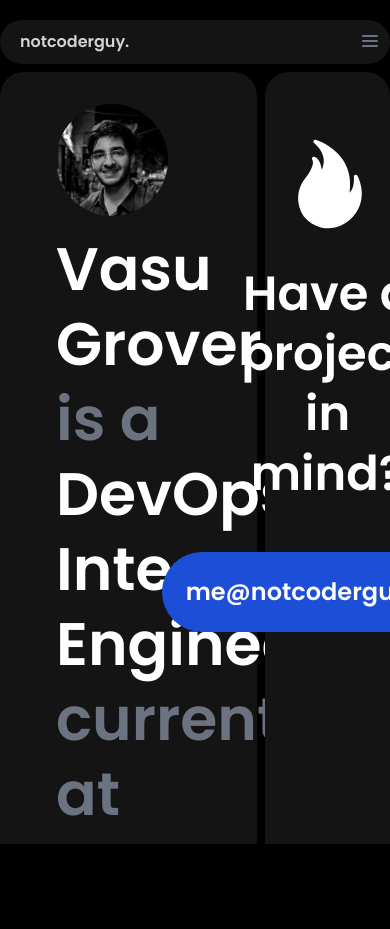
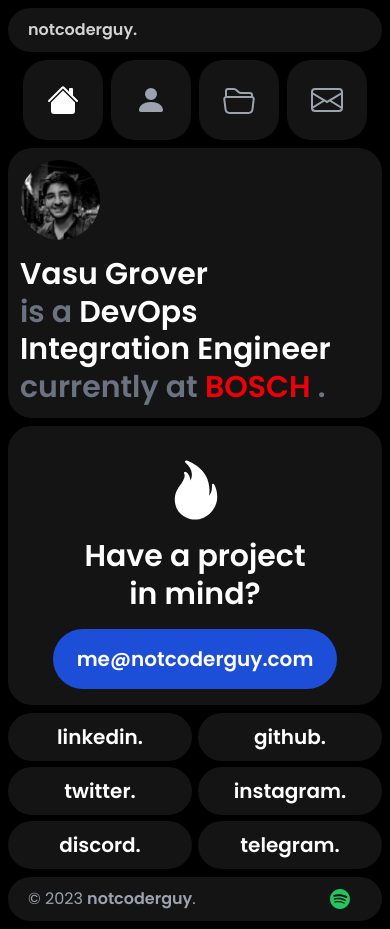
Before and after one commit to notcoderguy/notcoderguy.com, a React (Create React App) app: page / in a window 390 px wide. Before the commit the page ends 844 px from the top, so only its background shows below. Built offline with nearby package versions, Linux system fonts and the light colour scheme; no server answers.

Commit message:
made it responsive

```diff
--- a/src/App.js
+++ b/src/App.js
@@ -19,16 +19,14 @@
   useEffect(() => {
     const page = document.querySelector('.page');
     page.classList.add('page-transition-enter');
-
-    // Optional: Remove the class after the animation completes
-    const animationDuration = 500; // match the CSS animation duration
+    const animationDuration = 500;
     setTimeout(() => {
       page.classList.remove('page-transition-enter');
     }, animationDuration);
   }, [location.pathname]);
 
   return (
-    <div className="page flex min-h-screen max-h-screen flex-col bg-base-100 text-primary-content font-poppins selection:bg-primary scrollbar-hide selection:text-primary-content max-w-7xl mx-auto overflow-hidden">
+    <div className="page bg-base-100 text-primary-content font-poppins selection:bg-primary scrollbar-hide selection:text-primary-content flex flex-col max-w-7xl mx-2 mb-2 xl:mb-0 2xl:mb-0 xl:mx-auto 2xl:mx-auto 2xl:min-h-screen max-h-fit 2xl:max-h-screen overflow-hidden">
       <Navbar />
         <Routes>
           <Route path="/" element={<Home />} />
--- a/src/components/Footer.js
+++ b/src/components/Footer.js
@@ -1,4 +1,4 @@
-import React, {useState, useEffect} from 'react'
+import React, { useState, useEffect } from 'react'
 import { Link } from 'react-router-dom'
 import { getNowPlaying } from '../utils/spotify'
 
@@ -23,7 +23,7 @@
     }
 
     fetchData();
-  }, );
+  },);
 
   useEffect(() => {
     const interval = setInterval(() => {
@@ -41,14 +41,15 @@
       fetchData();
     }, 10000);
     return () => clearInterval(interval);
-  }, );
+  },);
 
   return (
     <div>
-      <footer className="mt-2 container flex flex-wrap items-center justify-between mx-auto max-w-7xl mb-5 bg-base-200 px-2 sm:px-4 py-2.5 rounded-full">
+      <footer className="mt-2 container flex flex-wrap items-center justify-between sm:mx-auto max-w-7xl sm:mb-5 bg-base-200 px-2 sm:px-4 sm:py-2.5 rounded-full">
         <span className="text-md text-gray-400 ml-3">&copy; {currentYear} <Link to="/"
           className="font-bold hover:text-white transition duration-500 ease-in-out">notcoderguy</Link>.
         </span>
+
         <span className="flex flex-wrap items-center my-3 mr-6 text-md text-white">
           <div className={`md:flex sm:flex-row space-x-2 hidden text-sm ${isPlaying ? 'animate-pulse' : ''}`}>
             <svg className="h-4 w-4 mt-[2px]" viewBox="0 0 168 168">
@@ -60,6 +61,16 @@
               <p className="capsize font-bold"><a href="https://spotifyx.notcoderguy.com/" target="_blank" rel="noopener noreferrer">{song}.</a></p>
             </div>
           </div>
+
+          <div className={`md:hidden flex flex-row ${isPlaying ? 'animate-pulse' : ''}`}>
+            <a href="https://spotifyx.notcoderguy.com/" target="_blank" rel="noopener noreferrer">
+              <svg className="h-5 w-5" viewBox="0 0 168 168">
+                <path fill="#22c55e"
+                  d="M83.996.277C37.747.277.253 37.77.253 84.019c0 46.251 37.494 83.741 83.743 83.741 46.254 0 83.744-37.49 83.744-83.741 0-46.246-37.49-83.738-83.745-83.738l.001-.004zm38.404 120.78a5.217 5.217 0 01-7.18 1.73c-19.662-12.01-44.414-14.73-73.564-8.07a5.222 5.222 0 01-6.249-3.93 5.213 5.213 0 013.926-6.25c31.9-7.291 59.263-4.15 81.337 9.34 2.46 1.51 3.24 4.72 1.73 7.18zm10.25-22.805c-1.89 3.075-5.91 4.045-8.98 2.155-22.51-13.839-56.823-17.846-83.448-9.764-3.453 1.043-7.1-.903-8.148-4.35a6.538 6.538 0 014.354-8.143c30.413-9.228 68.222-4.758 94.072 11.127 3.07 1.89 4.04 5.91 2.15 8.976v-.001zm.88-23.744c-26.99-16.031-71.52-17.505-97.289-9.684-4.138 1.255-8.514-1.081-9.768-5.219a7.835 7.835 0 015.221-9.771c29.581-8.98 78.756-7.245 109.83 11.202a7.823 7.823 0 012.74 10.733c-2.2 3.722-7.02 4.949-10.73 2.739z">
+                </path>
+              </svg>
+            </a>
+          </div>
         </span>
       </footer>
     </div>
--- a/src/components/Navbar.js
+++ b/src/components/Navbar.js
@@ -1,81 +1,41 @@
-import React, { useState } from 'react';
+import React from 'react';
 import { Link, useLocation } from 'react-router-dom';
 
 function Navbar() {
   const location = useLocation();
 
-  const [isOpen, setIsOpen] = useState(false);
-
-  const toggleMenu = () => {
-    setIsOpen(!isOpen);
-  };
-
   const isActive = (pathname) => location.pathname === pathname;
 
   return (
-    <nav className="mt-5 bg-base-200 px-2 sm:px-4 py-2.5 rounded-full">
+    <div className="">
+      <nav className="mt-2 lg:mt-5 bg-base-200 px-2 sm:px-4 py-2.5 rounded-full">
         <div className="container flex flex-wrap items-center justify-between mx-auto max-w-full">
           <Link to="/" className="flex text-md items-center font-bold ml-3">
             notcoderguy.
           </Link>
-        <div className="flex md:hidden">
-          <button
-            type="button"
-            className="text-gray-500 hover:text-white focus:outline-none focus:text-white"
-            onClick={toggleMenu}
-          >
-            <svg
-              className="h-6 w-6 fill-current"
-              viewBox="0 0 24 24"
-              xmlns="http://www.w3.org/2000/svg"
-            >
-              {isOpen ? (
-                <path
-                  fillRule="evenodd"
-                  clipRule="evenodd"
-                  d="M19.293 4.293a1 1 0 0 0-1.414-1.414L12 10.586 5.121 3.707a1 1 0 0 0-1.414 1.414L10.586 12l-6.879 6.879a1 1 0 1 0 1.414 1.414L12 13.414l6.879 6.879a1 1 0 0 0 1.414-1.414L13.414 12l6.879-6.879z"
-                />
-              ) : (
-                <path
-                  fillRule="evenodd"
-                  clipRule="evenodd"
-                  d="M4 6a1 1 0 0 1 1-1h14a1 1 0 1 1 0 2H5a1 1 0 0 1-1-1zm0 5a1 1 0 0 1 1-1h14a1 1 0 1 1 0 2H5a1 1 0 0 1-1-1zm0 5a1 1 0 0 1 1-1h14a1 1 0 1 1 0 2H5a1 1 0 0 1-1-1z"
-                />
-              )}
-            </svg>
-          </button>
-        </div>
-        <div
-          className={`${
-            isOpen ? 'block' : 'hidden'
-          } md:flex md:items-center w-full md:w-auto`}
-        >
+          <div className="hidden md:flex md:items-center w-full md:w-auto">
             <div className="flex flex-col font-extrabold absolute md:static md:flex-row md:ml-auto mt-3 md:mt-0">
               <Link
                 to="/"
                 className={`text-md py-2.5 mr-4 md:mr-7 hover:text-white transition duration-500 ease-in-out ${isActive('/') ? 'text-white' : 'text-gray-400'}`}
-              onClick={toggleMenu}
               >
                 home.
               </Link>
               <Link
                 to="/about"
                 className={`text-md py-2.5 mr-4 md:mr-7 hover:text-white transition duration-500 ease-in-out ${isActive('/about') ? 'text-white' : 'text-gray-400'}`}
-              onClick={toggleMenu}
               >
                 about.
               </Link>
               <Link
                 to="/projects"
                 className={`text-md py-2.5 mr-4 md:mr-7 hover:text-white transition duration-500 ease-in-out ${isActive('/projects') ? 'text-white' : 'text-gray-400'}`}
-              onClick={toggleMenu}
               >
                 projects.
               </Link>
               <Link
                 to="/contact"
                 className={`text-md py-2.5 mr-4 md:mr-7 hover:text-white transition duration-500 ease-in-out ${isActive('/contact') ? 'text-white' : 'text-gray-400'}`}
-              onClick={toggleMenu}
               >
                 contact.
               </Link>
@@ -83,6 +43,52 @@
           </div>
         </div>
       </nav>
+      <div className="flex md:hidden">
+        <div className="grid grid-cols-4 gap-2 mt-2 max-w-full mx-auto">
+          <div className="items-center justify-center bg-base-200 text-lg rounded-3xl p-6">
+            <Link
+              to="/"
+              className={`${isActive('/') ? 'text-white' : 'text-gray-400'}`}
+            >
+              <svg xmlns="http://www.w3.org/2000/svg" className="h-8 w-auto" fill="currentColor" viewBox="0 0 16 16">
+                <path d="M8.707 1.5a1 1 0 0 0-1.414 0L.646 8.146a.5.5 0 0 0 .708.708L8 2.207l6.646 6.647a.5.5 0 0 0 .708-.708L13 5.793V2.5a.5.5 0 0 0-.5-.5h-1a.5.5 0 0 0-.5.5v1.293z" />
+                <path d="m8 3.293 6 6V13.5a1.5 1.5 0 0 1-1.5 1.5h-9A1.5 1.5 0 0 1 2 13.5V9.293z" />
+              </svg>
+            </Link>
+          </div>
+          <div className="items-center justify-center bg-base-200 text-lg rounded-3xl p-6">
+            <Link
+              to="/about"
+              className={`${isActive('/about') ? 'text-white' : 'text-gray-400'}`}
+            >
+              <svg xmlns="http://www.w3.org/2000/svg" className="h-8 w-auto" fill="currentColor" viewBox="0 0 16 16">
+                <path d="M3 14s-1 0-1-1 1-4 6-4 6 3 6 4-1 1-1 1zm5-6a3 3 0 1 0 0-6 3 3 0 0 0 0 6" />
+              </svg>
+            </Link>
+          </div>
+          <div className="items-center justify-center bg-base-200 text-lg rounded-3xl p-6">
+            <Link
+              to="/projects"
+              className={`${isActive('/projects') ? 'text-white' : 'text-gray-400'}`}
+            >
+              <svg xmlns="http://www.w3.org/2000/svg" className="h-8 w-auto" fill="currentColor" viewBox="0 0 16 16">
+                <path d="M1 3.5A1.5 1.5 0 0 1 2.5 2h2.764c.958 0 1.76.56 2.311 1.184C7.985 3.648 8.48 4 9 4h4.5A1.5 1.5 0 0 1 15 5.5v.64c.57.265.94.876.856 1.546l-.64 5.124A2.5 2.5 0 0 1 12.733 15H3.266a2.5 2.5 0 0 1-2.481-2.19l-.64-5.124A1.5 1.5 0 0 1 1 6.14zM2 6h12v-.5a.5.5 0 0 0-.5-.5H9c-.964 0-1.71-.629-2.174-1.154C6.374 3.334 5.82 3 5.264 3H2.5a.5.5 0 0 0-.5.5zm-.367 1a.5.5 0 0 0-.496.562l.64 5.124A1.5 1.5 0 0 0 3.266 14h9.468a1.5 1.5 0 0 0 1.489-1.314l.64-5.124A.5.5 0 0 0 14.367 7z" />
+              </svg>
+            </Link>
+          </div>
+          <div className="items-center justify-center bg-base-200 text-lg rounded-3xl p-6">
+            <Link
+              to="/contact"
+              className={`${isActive('/contact') ? 'text-white' : 'text-gray-400'}`}
+            >
+              <svg xmlns="http://www.w3.org/2000/svg" className="h-8 w-auto" fill="currentColor" viewBox="0 0 16 16">
+                <path d="M0 4a2 2 0 0 1 2-2h12a2 2 0 0 1 2 2v8a2 2 0 0 1-2 2H2a2 2 0 0 1-2-2zm2-1a1 1 0 0 0-1 1v.217l7 4.2 7-4.2V4a1 1 0 0 0-1-1zm13 2.383-4.708 2.825L15 11.105zm-.034 6.876-5.64-3.471L8 9.583l-1.326-.795-5.64 3.47A1 1 0 0 0 2 13h12a1 1 0 0 0 .966-.741M1 11.105l4.708-2.897L1 5.383z" />
+              </svg>
+            </Link>
+          </div>
+        </div>
+      </div>
+    </div>
   );
 }
 
--- a/src/pages/Home.js
+++ b/src/pages/Home.js
@@ -1,4 +1,4 @@
-import React, { useEffect } from 'react'
+import React, { useEffect, useState } from 'react'
 import { useNavigate } from 'react-router-dom'
 
 import { motion } from 'framer-motion'
@@ -7,38 +7,48 @@
 
 function Home() {
   const navigate = useNavigate();
+  const [lastNavigationTime, setLastNavigationTime] = useState(0);
+  const navigationCooldown = 1000;
 
   useEffect(() => {
     document.title = "Home | NotCoderGuy";
   }, []);
 
   useEffect(() => {
+    let scrollIntensity = 0;
     const handleWheel = (event) => {
+      const now = Date.now();
+      if (now - lastNavigationTime < navigationCooldown) return;
+      scrollIntensity += Math.abs(event.deltaY);
+      if (scrollIntensity > 300) {
         if (event.deltaY > 0) {
           navigate('/about');
-      } else if (event.deltaY < 0) {
+        } else {
           navigate('/contact');
         }
+        setLastNavigationTime(now);
+        scrollIntensity = 0;
+      }
     };
-
     window.addEventListener('wheel', handleWheel, { passive: false });
-
-    return () => window.removeEventListener('wheel', handleWheel);
-  }, [navigate]);
+    return () => {
+      window.removeEventListener('wheel', handleWheel);
+    };
+  }, [navigate, lastNavigationTime]);
 
   return (
     <div>
-      <div className="grid grid-cols-3 gap-2 mt-2">
+      <div className="grid grid-cols-1 lg:grid-cols-3 gap-2 mt-2">
         <motion.div
           initial={{ y: 40, opacity: 0 }}
           animate={{ y: 0, opacity: 1 }}
           transition={{ duration: 0.5 }}
-          className="bg-base-200 rounded-3xl text-white transform transition duration-500 ease-in-out col-span-2">
-          <div className="flex flex-col items-left p-8 ml-6 ">
+          className="bg-base-200 rounded-3xl text-white lg:col-span-2">
+          <div className="flex flex-col items-left p-3 md:p-8 md:ml-6 ">
             <div className="mb-4">
-              <img src={dp} alt="dp" className="w-28 h-28 rounded-full"></img>
+              <img src={dp} alt="dp" className="w-20 lg:w-28 h-20 lg:h-28 rounded-full"></img>
             </div>
-            <h1 className="text-6xl font-bold leading-tight">Vasu Grover<br></br><span className="text-gray-500">is a</span> DevOps Integration Engineer <span className="text-gray-500">currently at <a className="text-[#ED0007]" href="https://www.bosch.com/" target="_blank" rel="noreferrer noopener"> BOSCH </a>.</span></h1>
+            <h1 className="text-3xl lg:text-6xl font-bold leading-tight lg:leading-tight">Vasu Grover<br></br><span className="text-gray-500">is a</span> DevOps Integration Engineer <span className="text-gray-500">currently at <a className="text-[#ED0007]" href="https://www.bosch.com/" target="_blank" rel="noreferrer noopener"> BOSCH </a>.</span></h1>
           </div>
         </motion.div>
 
@@ -46,72 +56,66 @@
           initial={{ y: 40, opacity: 0 }}
           animate={{ y: 0, opacity: 1 }}
           transition={{ duration: 0.5 }}
-          className="bg-base-200 rounded-3xl text-white transform transition duration-500 ease-in-out">
+          className="bg-base-200 rounded-3xl text-white">
           <div className="flex flex-col items-center p-4">
-            <div className="mb-8 mt-12">
-              <svg className='w-auto h-24 mx-auto text-white' viewBox="0 0 50 52" xmlns="http://www.w3.org/2000/svg" fill="currentColor"><path d="M38.433 43.792c-3.53 3.94-8.43 6.21-13.45 6.21-1.33 0-2.66-.17-3.95-.49-3.56-.88-6.6-2.82-9.05-5.77-.08-.1-6.86-8.8-.57-19.18.34-.55.72-1.05 1.02-1.43 2.74-3.45 5.42-8.22 3.96-10.33a.994.994 0 0 1 .01-1.13c.23-.35.66-.51 1.06-.4.39.09 3.41 1.04 4.06 7.02.66-1.4 1.24-3.27 1.1-5.4-.21-3.23-1.98-6.3-5.27-9.14a.992.992 0 0 1-.22-1.23c.22-.41.71-.62 1.15-.48.23.06 21.6 6.54 18.36 28.69 1.25-1.34 2.64-3.94 2.3-8.7-.03-.47.26-.89.7-1.03.45-.14.93.05 1.16.45.07.12 6.82 12.07-2.37 22.34z" /></svg>
+            <div className="mb-4 lg:mb-8 mt-4 lg:mt-12">
+              <svg className='w-auto h-16 lg:h-24 mx-auto text-white' viewBox="0 0 50 52" xmlns="http://www.w3.org/2000/svg" fill="currentColor"><path d="M38.433 43.792c-3.53 3.94-8.43 6.21-13.45 6.21-1.33 0-2.66-.17-3.95-.49-3.56-.88-6.6-2.82-9.05-5.77-.08-.1-6.86-8.8-.57-19.18.34-.55.72-1.05 1.02-1.43 2.74-3.45 5.42-8.22 3.96-10.33a.994.994 0 0 1 .01-1.13c.23-.35.66-.51 1.06-.4.39.09 3.41 1.04 4.06 7.02.66-1.4 1.24-3.27 1.1-5.4-.21-3.23-1.98-6.3-5.27-9.14a.992.992 0 0 1-.22-1.23c.22-.41.71-.62 1.15-.48.23.06 21.6 6.54 18.36 28.69 1.25-1.34 2.64-3.94 2.3-8.7-.03-.47.26-.89.7-1.03.45-.14.93.05 1.16.45.07.12 6.82 12.07-2.37 22.34z" /></svg>
             </div>
-            <h2 className="text-5xl font-bold text-center leading-tight">Have a project<br></br>in mind?</h2>
-            <a href="mailto:me@notcoderguy.com" className="mt-12 inline-block bg-blue-700 hover:bg-blue-500 text-white font-bold text-2xl py-6 px-6 rounded-full">me@notcoderguy.com</a>
+            <h2 className="text-3xl lg:text-5xl font-bold text-center leading-tight lg:leading-tight">Have a project<br></br>in mind?</h2>
+            <a href="mailto:me@notcoderguy.com" className="mt-4 lg:mt-12 inline-block bg-blue-700 hover:bg-blue-500 text-white font-bold text-xl lg:text-2xl py-4 lg:py-6 px-6 rounded-full">me@notcoderguy.com</a>
           </div>
         </motion.div>
       </div>
 
-      <div className="grid grid-cols-6 gap-1.5 mt-2">
-        <motion.div
+      <div className="grid grid-cols-2 lg:grid-cols-6 gap-1.5 mt-2">
+        <motion.a
           initial={{ x: -1000, opacity: 0 }}
           animate={{ x: 0, opacity: 1 }}
           transition={{ duration: 1, delay: 0.5 }}
-          className="btn btn-ghost bg-base-200 rounded-full">
-          <a href="https://linkedin.com/in/notcoderguy" target="_blank" rel="noreferrer noopener" >
+          className="btn btn-ghost bg-base-200 rounded-full transition duration-500 ease-in-out"
+          href="https://linkedin.com/in/notcoderguy" target="_blank" rel="noreferrer noopener">
           <button className="text-white normal-case text-xl">linkedin.</button>
-          </a>
-        </motion.div>
-        <motion.div
+        </motion.a>
+        <motion.a
           initial={{ x: -1000, opacity: 0 }}
           animate={{ x: 0, opacity: 1 }}
           transition={{ duration: 1, delay: 0.5 }}
-          className="btn btn-ghost bg-base-200 rounded-full">
-          <a href="https://github.com/notcoderguy" target="_blank" rel="noreferrer noopener" className="btn btn-ghost bg-base-200 rounded-full">
+          className="btn btn-ghost bg-base-200 rounded-full transition duration-500 ease-in-out"
+          href="https://github.com/notcoderguy" target="_blank" rel="noreferrer noopener">
           <button className=" text-white normal-case text-xl">github.</button>
-          </a>
-        </motion.div>
-        <motion.div
+        </motion.a>
+        <motion.a
           initial={{ x: -1000, opacity: 0 }}
           animate={{ x: 0, opacity: 1 }}
           transition={{ duration: 1, delay: 0.5 }}
-          className="btn btn-ghost bg-base-200 rounded-full">
-          <a href="https://twitter.com/notcoderguy/" target="_blank" rel="noreferrer noopener" className="btn btn-ghost bg-base-200 rounded-full">
+          className="btn btn-ghost bg-base-200 rounded-full transition duration-500 ease-in-out"
+          href="https://twitter.com/notcoderguy/" target="_blank" rel="noreferrer noopener">
           <button className=" text-white normal-case text-xl">twitter.</button>
-          </a>
-        </motion.div>
-        <motion.div
+        </motion.a>
+        <motion.a
           initial={{ x: 1000, opacity: 0 }}
           animate={{ x: 0, opacity: 1 }}
           transition={{ duration: 1, delay: 0.5 }}
-          className="btn btn-ghost bg-base-200 rounded-full">
-          <a href="https://instagram.com/notcoderguy/" target="_blank" rel="noreferrer noopener" className="btn btn-ghost bg-base-200 rounded-full">
+          className="btn btn-ghost bg-base-200 rounded-full transition duration-500 ease-in-out"
+          href="https://instagram.com/notcoderguy/" target="_blank" rel="noreferrer noopener">
           <button className=" text-white normal-case text-xl">instagram.</button>
-          </a>
-        </motion.div>
-        <motion.div
+        </motion.a>
+        <motion.a
           initial={{ x: 1000, opacity: 0 }}
           animate={{ x: 0, opacity: 1 }}
           transition={{ duration: 1, delay: 0.5 }}
-          className="btn btn-ghost bg-base-200 rounded-full">
-          <a href="https://discordapp.com/users/501102080870580224" target="_blank" rel="noreferrer noopener" className="btn btn-ghost bg-base-200 rounded-full">
+          className="btn btn-ghost bg-base-200 rounded-full transition duration-500 ease-in-out"
+          href="https://discordapp.com/users/501102080870580224" target="_blank" rel="noreferrer noopener">
           <button className=" text-white normal-case text-xl">discord.</button>
-          </a>
-        </motion.div>
-        <motion.div
+        </motion.a>
+        <motion.a
           initial={{ x: 1000, opacity: 0 }}
           animate={{ x: 0, opacity: 1 }}
           transition={{ duration: 1, delay: 0.5 }}
-          className="btn btn-ghost bg-base-200 rounded-full">
-          <a href="https://t.me/notcoderguy" target="_blank" rel="noreferrer noopener" className="btn btn-ghost bg-base-200 rounded-full">
+          className="btn btn-ghost bg-base-200 rounded-full transition duration-500 ease-in-out"
+          href="https://t.me/notcoderguy" target="_blank" rel="noreferrer noopener">
           <button className=" text-white normal-case text-xl">telegram.</button>
-          </a>
-        </motion.div>
+        </motion.a>
       </div>
     </div>
   )
```
Also changed, not shown: src/pages/About.js (+33 -22 lines), src/pages/Blog.js (+34 -0 lines), src/pages/Contact.js (+45 -40 lines), src/pages/NotFound.js (+23 -13 lines), src/pages/Projects.js (+22 -14 lines), src/pages/ThankYou.js (+22 -12 lines). Lines whose indentation alone changed are shown as unchanged.
